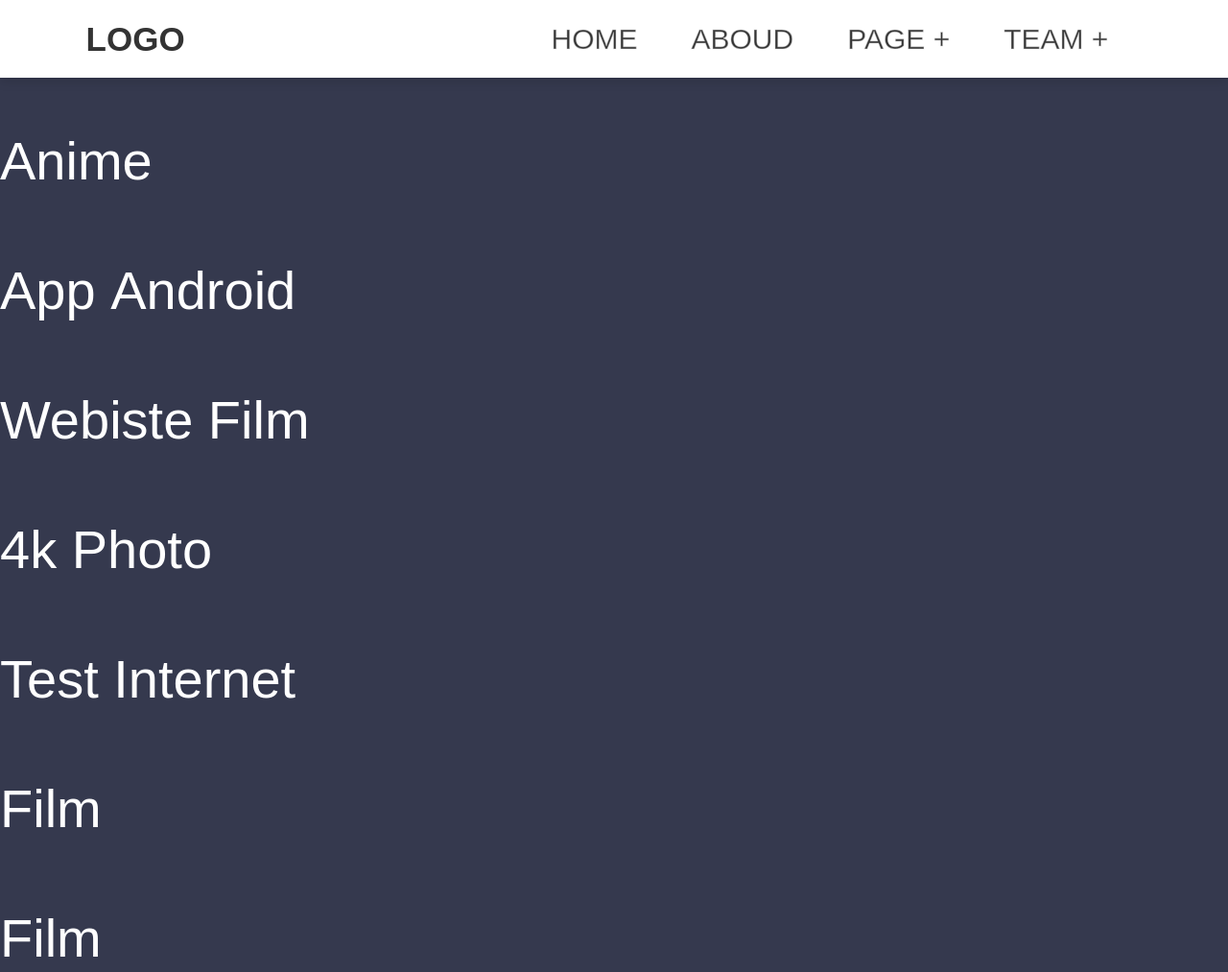
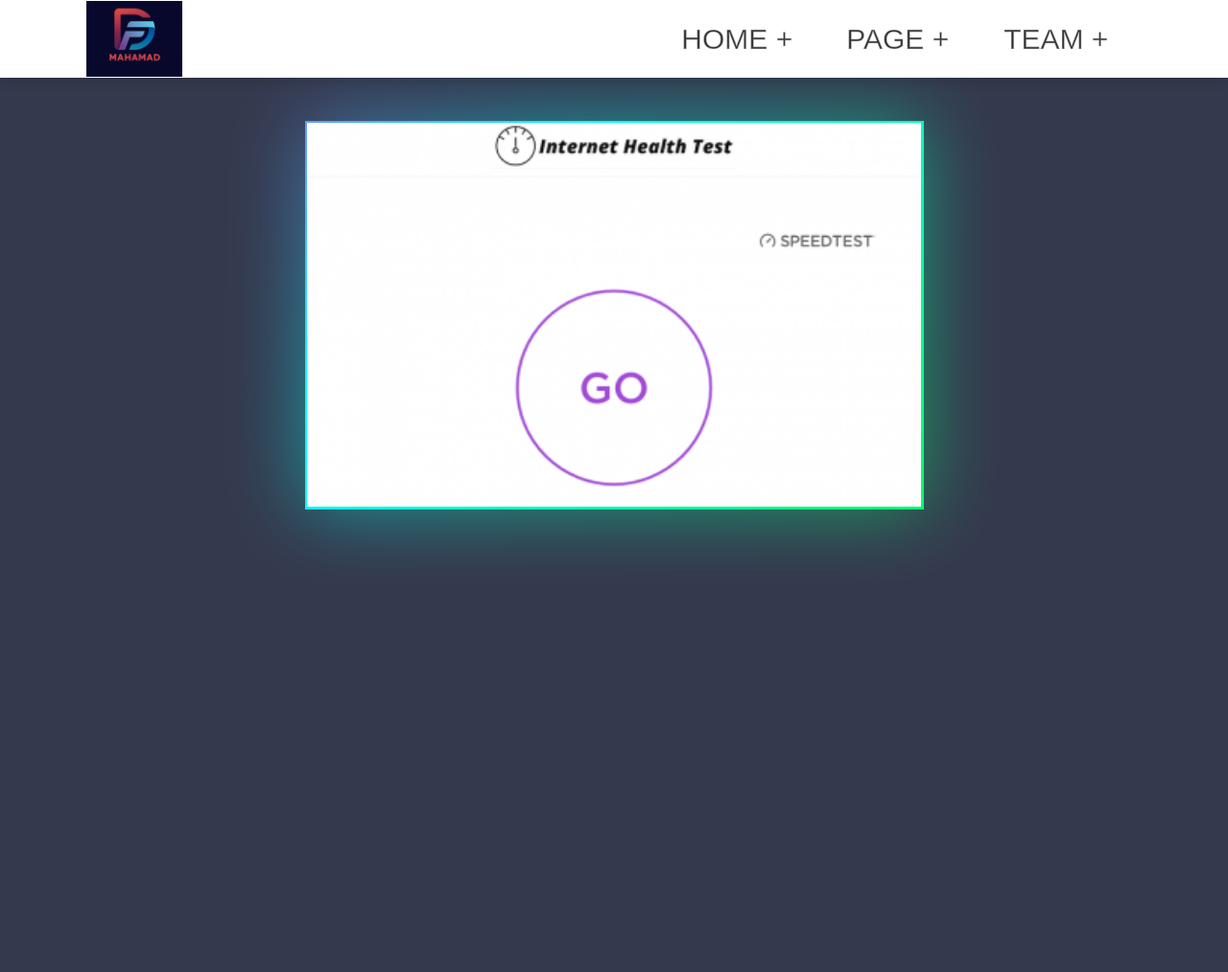
Before and after one commit to Mahamad11/mahamad-project, a plain HTML site: page index1.html in a window 1280 px wide. Shown: the top 1013 px of the page at 96% size. After the commit the page ends 928 px from the top, so only its background shows below. Drawn offline with Linux system fonts and the light colour scheme.

Commit message:
add new file by mahamad

```diff
--- a/index1.html
+++ b/index1.html
@@ -5,39 +5,36 @@
     </head>
     <body>
         <header>
-            <a href="#" class="logo">LOGO</a>
-
+    <img src="logo.png" width="100px">
             <input type="checkbox" id="menu-bar">
             <label for="menu-bar">Menu</label>
-
-
-
-
             <nav class="navbar">
             <ul>
-                <li><a>Home</a></li>
-                <li><a>Aboud</a></li>
-                <li><a>Page +</a>
+                <li><a>Home +</a>
                 <ul>
-                    <li><a href="#">Home</a></li>
-                    <li><a href="#">Home</a></li>
-                    <li><a href="#">work</a></li>
-                    <li><a href="#">scholl&nbsp;+</a>
-                    <ul>
-                        <li><a href="#">Home</a></li>
-                        <li><a href="#">work</a></li>
-                    </ul>
+                    <li><a href="https://www.facebook.com/profile.php?id=100070962571627" target="_blank">Team</a></li>
+                    <li><a href="https://www.facebook.com/profile.php?id=100070962571627" target="_blank">About</a></li>
+                </ul>
+            </li>
 
-                </li>
-                </ul>
-                </li>
+            <li><a>PAGE  +</a>
+            <ul>
+<li><a href="#">FILM</a></li>
+<li><a href="#">Carton</a></li>
+<li><a href="#">animation</a></li>
+<li><a href="#">Anime</a></li>
+<li><a href="#">Kurdish&nbsp;TV</a></li>
+            </ul>
+
+            </li>
+
+            <ul>
+
+            </ul>
+            </li>
                 <li><a>Team +</a>
                 <ul>
                     <li><a href="#">red&nbsp;+</a>
-                    <ul>
-                        <li><a href="#">blac</a></li>
-                        <li><a href="#">yallow</a></li>
-                    </ul>
 
                     </li>
                     <li><a href="#">blure</a></li>
@@ -52,43 +49,7 @@
             </header>
 
 
-
-
-
-
-
-
-
-<div id="one">
-    <a><span id="film">Film</span></a>
-</div>
-<div>
-    <a><span id="anime">Anime</span></a>
-</div>
-<div>
-    <a><span id="app">App&nbsp;android</span></a>
-</div>
-<div>
-    <a><span>webiste&nbsp;Film</span></a>
-</div>
-<div>
-    <a><span>4k&nbsp;Photo</span></a>
-</div>
-<div>
-    <a href="indexspeed.html"><span>Test&nbsp;internet</span></a>
-</div>
-<div>
-    <a><span>Film</span></a>
-</div>
-<div>
-    <a><span>Film</span></a>
-</div>
-<div>
-    <a><span>Film</span></a>
-</div>
-
-
-
+<div class="block glow"></div>
 
 
 
--- a/stylemobile.css
+++ b/stylemobile.css
@@ -2,13 +2,13 @@
     margin: 0; padding: 0;
     box-sizing: border-box;
     font-family: Arial, Helvetica, sans-serif;
-    text-transform: capitalize;
+
     text-decoration: none;
     }
     body{
         min-height: 100vh;
         background: #35394e;
-    background-size: cover;
+        background-size: cover;
     background-position: center;
 
     }
@@ -24,11 +24,7 @@
     z-index: 1000;
     }
 
-    header .logo{
-    font-weight: bolder;
-    font-size: 35px;
-    color: #333;
-    }
+
     header .navbar ul{
         list-style: none;
     }
@@ -151,3 +147,53 @@ span:hover{
 #film:hover{
 background-color: #252839;
 }
+
+.block{
+position: relative;
+width: 50%;
+height: 400px;
+margin: 10% auto 0;
+background: url(/2.png);
+background-size: cover;
+background-repeat:no-repeat ;
+}
+.glow::before,
+.glow::after{
+content: "";
+position: absolute;
+left: -2px;
+top: -2px;
+background: linear-gradient(
+-45deg,
+#00ff66,
+#00ffff,
+#ff00ff,
+#ff0099,
+#099fff
+);
+
+
+
+
+background-size: 400%;
+height: calc(100% + 5px);
+width: calc(100% + 5px);
+z-index: -1;
+animation: change 40s linear infinite;
+}
+@keyframes change{
+
+0%{
+    background-position: 0 0;
+}
+50%{
+    background-position: 400% 0;
+}
+100%{
+    background-position: 0 0;
+}
+}
+.glow::after{
+filter: blur(40px);
+opacity: .5;
+}
```
Also changed, not shown: logo.png (added).
